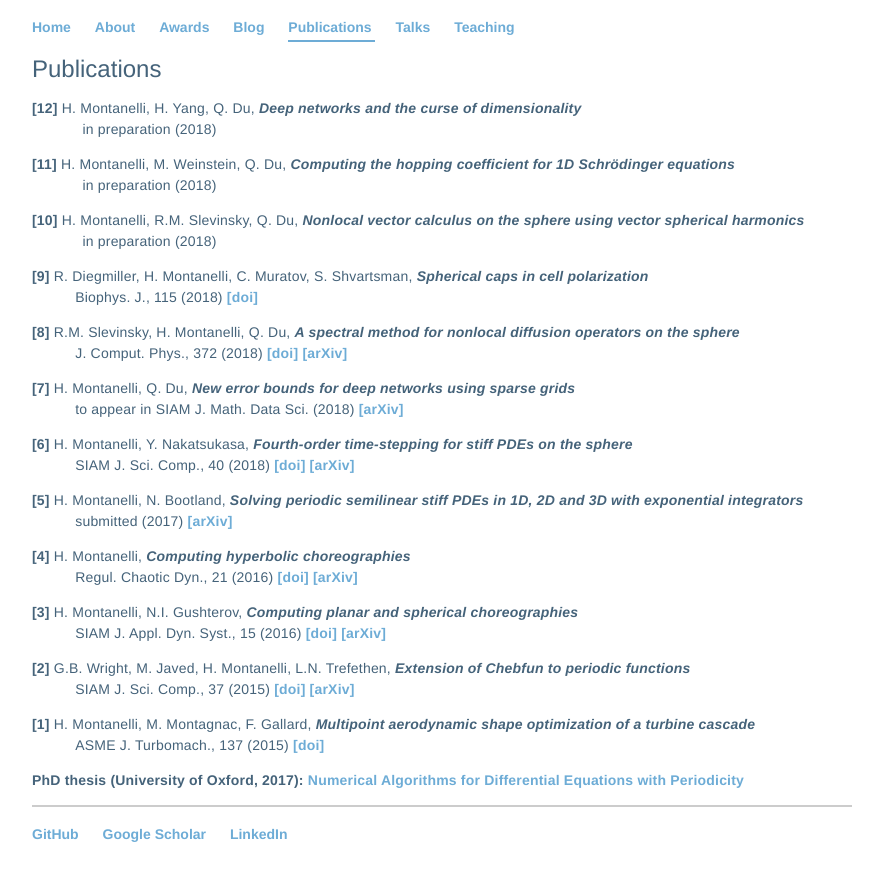
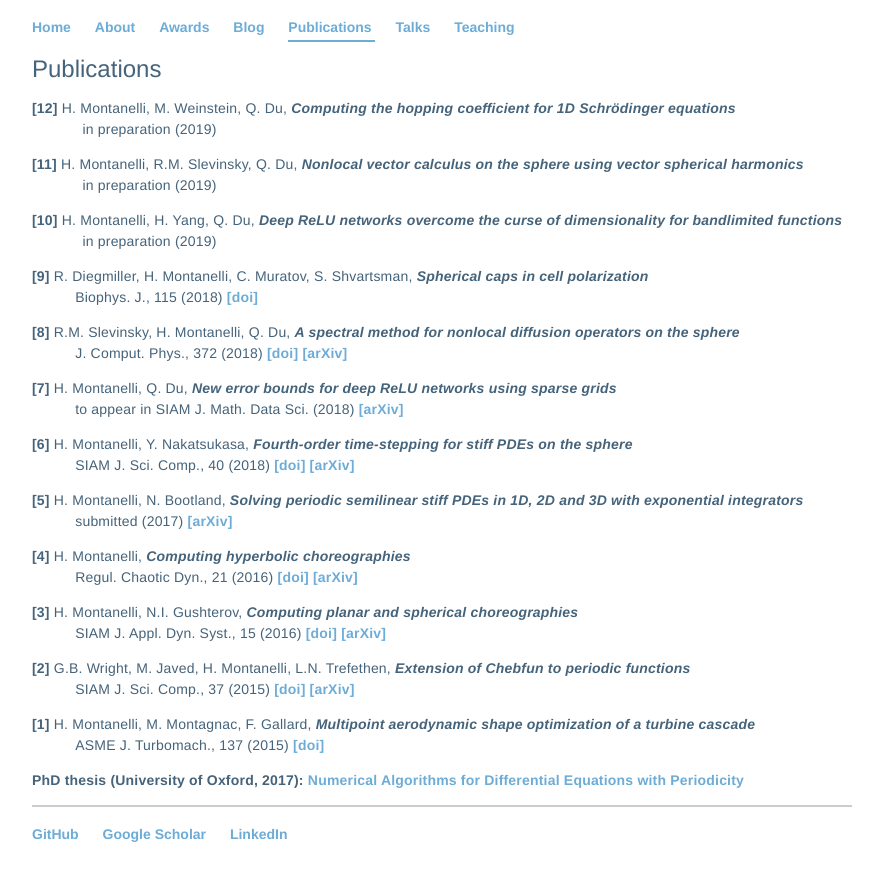
Before and after one commit to Hadrien-Montanelli/Hadrien-Montanelli.github.io, a Jekyll site: the page built from publications/index.html, in a window 1280 px wide. Shown: the top 881 px of the page, without its empty margins (198-1071 px from the left). Built offline with Jekyll 4.4.1, drawn with Linux system fonts in a browser that asks for light colours.

Commit message:
Minor updates.

```diff
--- a/TDL_website.txt
+++ b/TDL_website.txt
@@ -1,4 +1,5 @@
 1. Learn how to add videos
 2. Write blog post about Barron
-
 http://djalil.chafai.net/blog/2011/06/24/the-empirical-method-of-maurey/
+3. Update projects (no Shvartsman, project with Cyrill & Eric)
+4. Update publications list and titles
--- a/about/index.html
+++ b/about/index.html
@@ -44,9 +44,8 @@ title: About
 		</li>
 		<li>
 			<a href="http://en.wikipedia.org/wiki/Pattern_formation">Pattern formation</a> on the sphere
-			with applications in <a href="http://en.wikipedia.org/wiki/Biophysics">biophysics</a>
-			(with the <a href="http://shvartsmanlab.com">Shvartsman Lab</a> and
-			<a href="http://web.njit.edu/~muratov/">Cyrill Muratov</a>)
+			(with <a href="http://web.njit.edu/~muratov/">Cyrill Muratov</a>
+			and <a href="http://cims.nyu.edu/~eve2/">Eric Vanden-Eijnden</a>)
 		</li>
 		<li>
 			<a href="http://en.wikipedia.org/wiki/Computer-assisted_proof">Computer-assisted proofs</a>
--- a/publications/index.html
+++ b/publications/index.html
@@ -5,16 +5,16 @@ title: Publications
 <div class="blurb">
 	<h1>Publications</h1>
 
-	<p><b>[12]</b> H. Montanelli, H. Yang, Q. Du, <i><b>Deep networks and the curse of dimensionality</b></i>
-	<br>&ensp;&ensp;&ensp;&ensp;&ensp;&ensp;&ensp;in preparation (2018)
+	<p><b>[12]</b> H. Montanelli, M. Weinstein, Q. Du, <i><b>Computing the hopping coefficient for 1D Schr&ouml;dinger equations</b></i>
+	<br>&ensp;&ensp;&ensp;&ensp;&ensp;&ensp;&ensp;in preparation (2019)
 	<p>
 
-	<p><b>[11]</b> H. Montanelli, M. Weinstein, Q. Du, <i><b>Computing the hopping coefficient for 1D Schr&ouml;dinger equations</b></i>
-	<br>&ensp;&ensp;&ensp;&ensp;&ensp;&ensp;&ensp;in preparation (2018)
+	<p><b>[11]</b> H. Montanelli, R.M. Slevinsky, Q. Du, <i><b>Nonlocal vector calculus on the sphere using vector spherical harmonics</b></i>
+	<br>&ensp;&ensp;&ensp;&ensp;&ensp;&ensp;&ensp;in preparation (2019)
 	<p>
 
-	<p><b>[10]</b> H. Montanelli, R.M. Slevinsky, Q. Du, <i><b>Nonlocal vector calculus on the sphere using vector spherical harmonics</b></i>
-	<br>&ensp;&ensp;&ensp;&ensp;&ensp;&ensp;&ensp;in preparation (2018)
+	<p><b>[10]</b> H. Montanelli, H. Yang, Q. Du, <i><b>Deep ReLU networks overcome the curse of dimensionality for bandlimited functions</b></i>
+	<br>&ensp;&ensp;&ensp;&ensp;&ensp;&ensp;&ensp;in preparation (2019)
 	<p>
 
 	<p><b>[9]</b> R. Diegmiller, H. Montanelli, C. Muratov, S. Shvartsman, <i><b>Spherical caps in cell polarization</b></i>
@@ -25,7 +25,7 @@ title: Publications
 	<br>&ensp;&ensp;&ensp;&ensp;&ensp;&ensp;J. Comput. Phys., 372 (2018) <a href="http://www.sciencedirect.com/science/article/pii/S0021999118304029">[doi]</a> <a href="http://arxiv.org/pdf/1801.04902.pdf">[arXiv]</a>
 	<p>
 
-	<p><b>[7]</b> H. Montanelli, Q. Du, <i><b>New error bounds for deep networks using sparse grids</b></i>
+	<p><b>[7]</b> H. Montanelli, Q. Du, <i><b>New error bounds for deep ReLU networks using sparse grids</b></i>
 	<br>&ensp;&ensp;&ensp;&ensp;&ensp;&ensp;to appear in SIAM J. Math. Data Sci. (2018) <a href="http://arxiv.org/pdf/1712.08688.pdf">[arXiv]</a>
 	<p>
 
```
Also changed, not shown: 4 other files.
